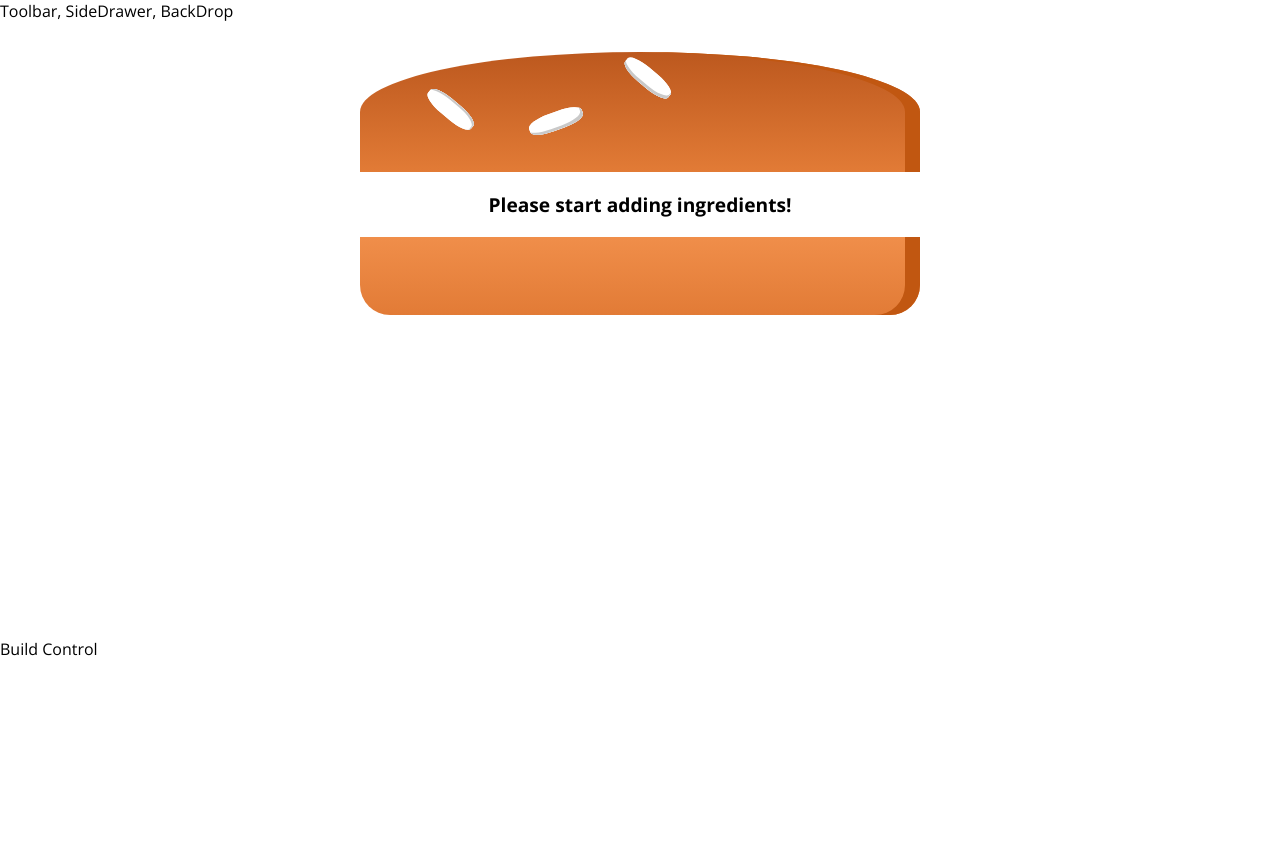
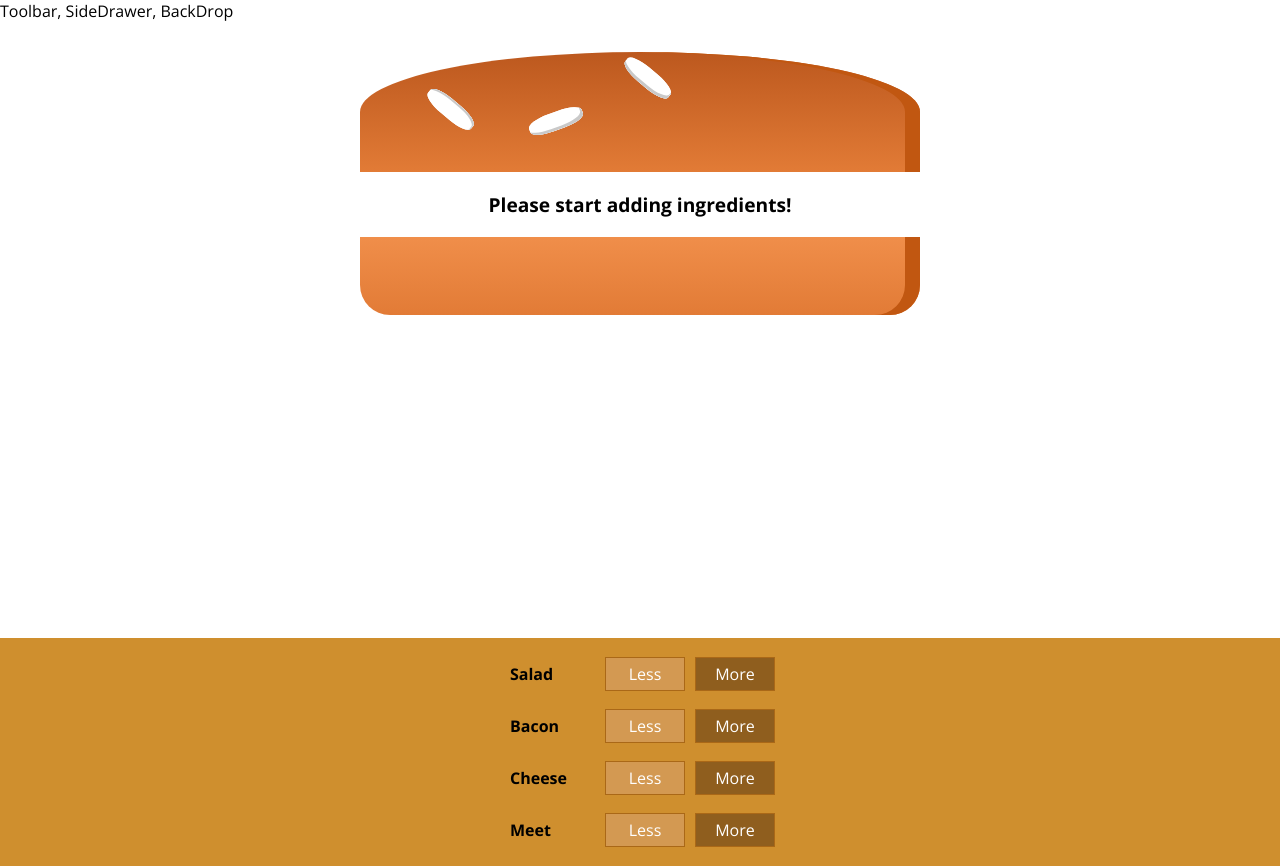
Before and after one commit to nghitrum/burger-builder, a React (Create React App) app: page / in a window 1280 px wide. Before the commit the page ends 800 px from the top, so only its background shows below. Built offline with nearby package versions, Linux system fonts and the light colour scheme.

Commit message:
added build controls

```diff
--- /dev/null
+++ b/src/components/Burger/BuildControls/BuildControl/BuildControl.module.css
@@ -0,0 +1,58 @@
+.BuildControl {
+	display: flex;
+	justify-content: space-between;
+	align-items: center;
+	margin: 5px 0;
+}
+
+.BuildControl button {
+	display: block;
+	font: inherit;
+	padding: 5px;
+	margin: 0 5px;
+	width: 80px;
+	border: 1px solid #aa6817;
+	cursor: pointer;
+	outline: none;
+}
+
+.BuildControl button:disabled {
+	background-color: #ac9980;
+	border: 1px solid #7e7365;
+	color: #ccc;
+	cursor: default;
+}
+
+.BuildControl button:hover:disabled {
+	background-color: #ac9980;
+	color: #ccc;
+	cursor: not-allowed;
+}
+
+.Label {
+	padding: 10px;
+	font-weight: bold;
+	width: 80px;
+}
+
+.BuildControl .Less {
+	background-color: #d39952;
+	color: white;
+}
+
+.BuildControl .More {
+	background-color: #8f5e1e;
+	color: white;
+}
+
+.BuildControl .Less:hover,
+.BuildControl .Less:active {
+	background-color: #daa972;
+	color: white;
+}
+
+.BuildControl .More:hover,
+.BuildControl .More:active {
+	background-color: #99703f;
+	color: white;
+}
--- /dev/null
+++ b/src/components/Burger/BuildControls/BuildControl/index.js
@@ -0,0 +1,14 @@
+import React from 'react';
+import classes from './BuildControl.module.css';
+
+const BuildControl = (props) => {
+	return (
+		<div className={classes.BuildControl}>
+			<div className={classes.Label}>{props.label}</div>
+			<button className={classes.Less}>Less</button>
+			<button className={classes.More}>More</button>
+		</div>
+	);
+};
+
+export default BuildControl;
--- /dev/null
+++ b/src/components/Burger/BuildControls/BuildControls.module.css
@@ -0,0 +1,10 @@
+.BuildControls {
+	width: 100%;
+	background-color: #cf8f2e;
+	display: flex;
+	flex-flow: column;
+	align-items: center;
+	box-sizing: 0 2px 1px #ccc;
+	margin: auto;
+	padding: 10px 0;
+}
--- /dev/null
+++ b/src/components/Burger/BuildControls/index.js
@@ -0,0 +1,22 @@
+import React from 'react';
+import BuildControl from './BuildControl';
+import classes from './BuildControls.module.css';
+
+const controls = [
+	{ label: 'Salad', type: 'salad' },
+	{ label: 'Bacon', type: 'bacon' },
+	{ label: 'Cheese', type: 'cheese' },
+	{ label: 'Meet', type: 'meat' }
+];
+
+const BuildControls = (props) => {
+	return (
+		<div className={classes.BuildControls}>
+			{controls.map((control) => (
+				<BuildControl key={control.label} label={control.label} />
+			))}
+		</div>
+	);
+};
+
+export default BuildControls;
--- a/src/containers/BurgerBuilder/index.js
+++ b/src/containers/BurgerBuilder/index.js
@@ -1,5 +1,6 @@
 import React, { Component, Fragment } from 'react';
 import Burger from '../../components/Burger';
+import BuildControls from '../../components/Burger/BuildControls';
 
 class BurgerBuilder extends Component {
 	constructor(props) {
@@ -19,7 +20,7 @@
 		return (
 			<Fragment>
 				<Burger ingredients={this.state.ingredients} />
-				<div>Build Control</div>
+				<BuildControls />
 			</Fragment>
 		);
 	}
```
